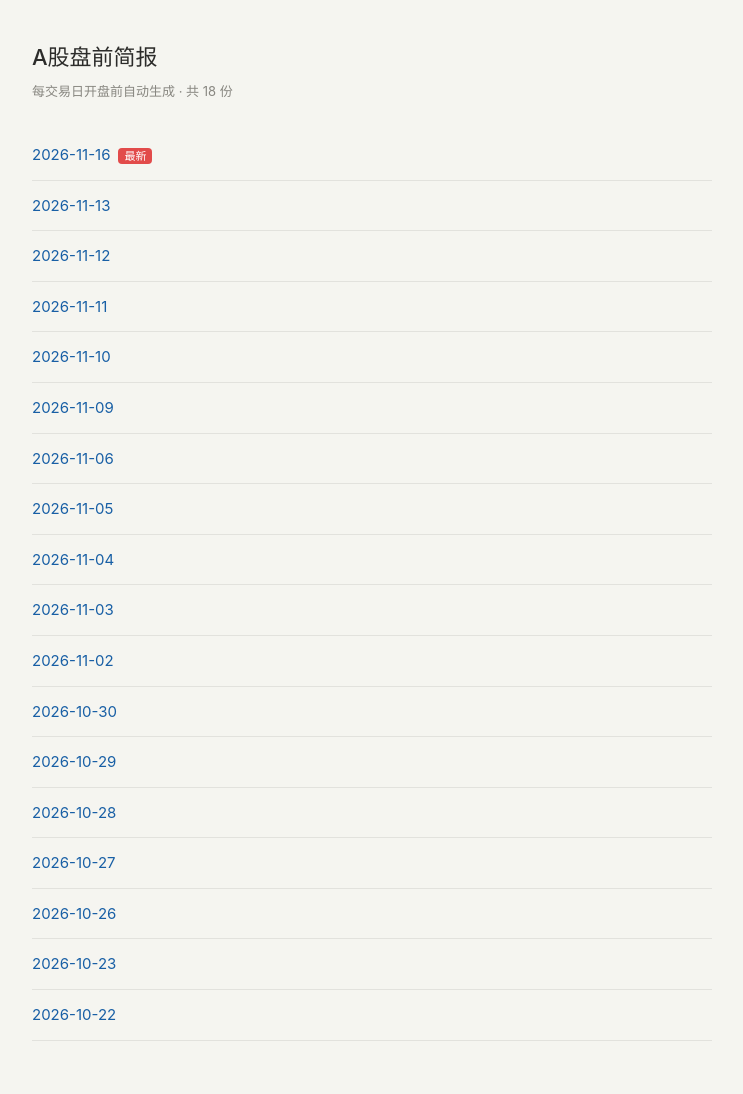
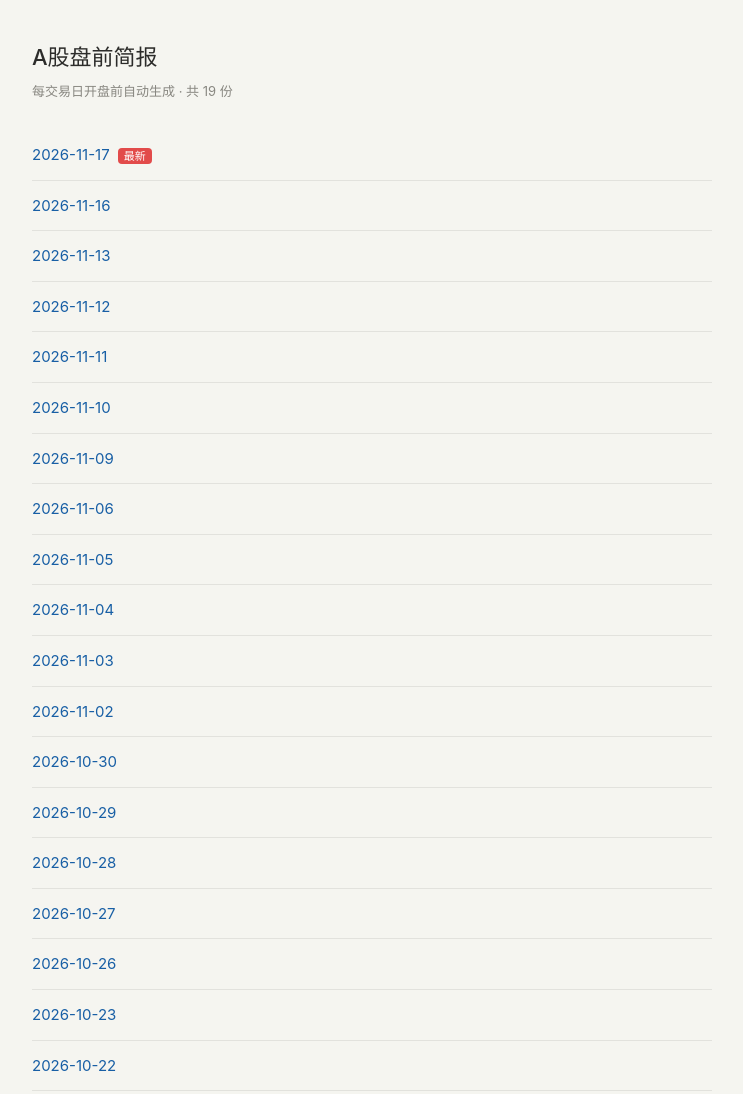
Before and after one commit to suda919/suda919-a-stock-daily-review, a plain HTML site: page premarket/index.html in a window 1280 px wide. Shown: the whole page, without its empty margins (268-1011 px from the left). Drawn offline with Linux system fonts and the light colour scheme.

Commit message:
update premarket index for 2026-11-17

```diff
--- a/premarket/index.html
+++ b/premarket/index.html
@@ -22,9 +22,10 @@
 <body>
 <div class="container">
   <h1>A股盘前简报</h1>
-  <div class="meta">每交易日开盘前自动生成 · 共 18 份</div>
+  <div class="meta">每交易日开盘前自动生成 · 共 19 份</div>
   <ul>
-    <li><a href="2026-11-16.html">2026-11-16</a><span class="new">最新</span></li>
+    <li><a href="2026-11-17.html">2026-11-17</a><span class="new">最新</span></li>
+    <li><a href="2026-11-16.html">2026-11-16</a></li>
     <li><a href="2026-11-13.html">2026-11-13</a></li>
     <li><a href="2026-11-12.html">2026-11-12</a></li>
     <li><a href="2026-11-11.html">2026-11-11</a></li>
```
